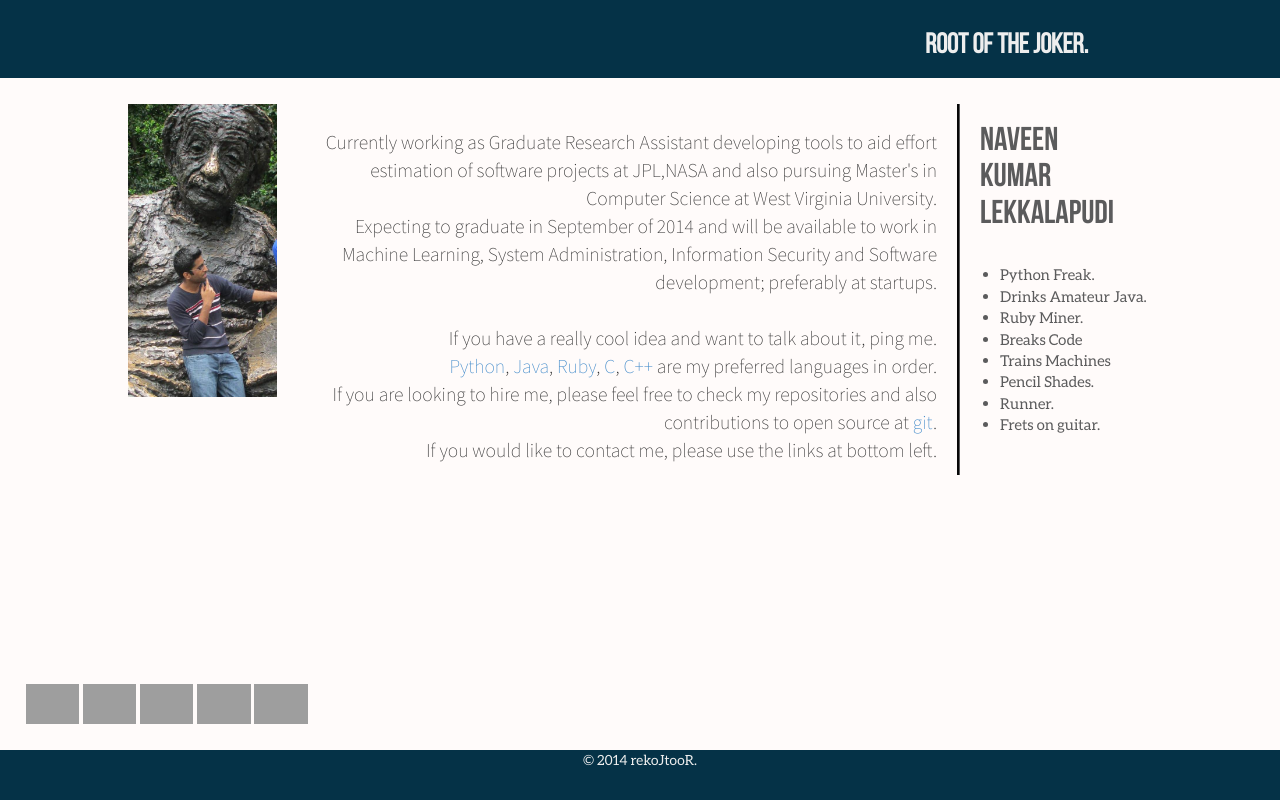
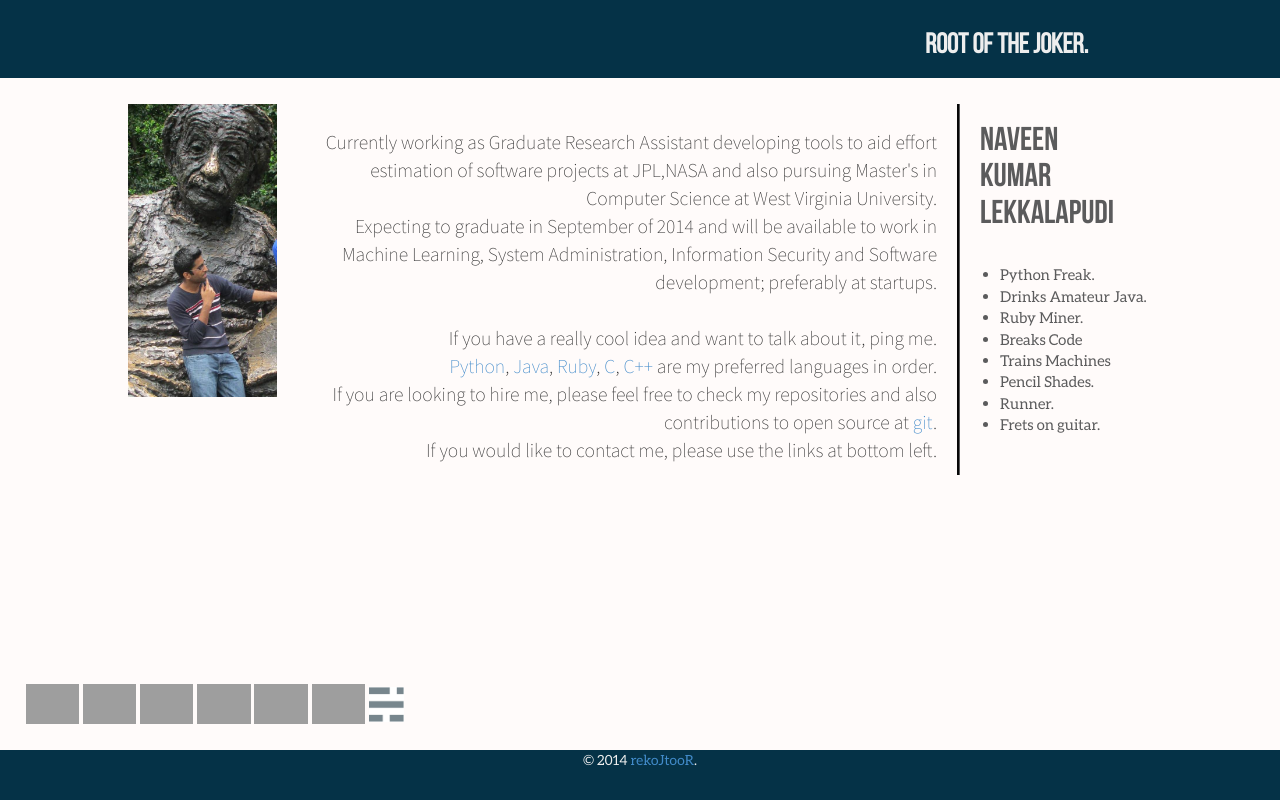
Before and after one commit to nave91/persona, a plain HTML site: page index.html in a window 1280 px wide. Drawn offline with Linux system fonts and the light colour scheme; grey boxes are pictures that could not be loaded.

Commit message:
adding ghost and gmail'

```diff
--- a/index.html
+++ b/index.html
@@ -34,12 +34,13 @@
         </div>
 
         <div class="media">
+            <a target="_blank" href="mailto:rekojtoor@gmail.com"><img src="http://www.google.com/images/icons/product/googlemail-64.png" alt="gmail" height="40"></a>
             <a href="https://www.facebook.com/lnaveenk"><img src="https://www.facebookbrand.com/img/assets/asset.f.logo.lg.png" alt="fb"  height="40"></a>
             <a href="https://twitter.com/rekojtoor"><img src="https://g.twimg.com/Twitter_logo_blue.png" alt="twitter"  height="40"></a>
             <a href="http://www.linkedin.com/in/nave91"><img src="https://dlc1-s.licdn.com/sites/default/files/InBug-60px-R.png" alt="linkedin" height="40"></a>
             <a href="https://github.com/nave91"><img src="https://assets-cdn.github.com/images/modules/logos_page/GitHub-Mark.png" alt="github" height="40"></a>
             <a href="/gitlab"><img src="http://git-scm.com/images/logos/downloads/Git-Icon-1788C.png" alt="github" height="40"></a>
-
+            <a href="http://blog.naveenl.com"><img src="img/ghost.png" alt="ghost"  height="35"></a>
         </div>
         <div class="startpage-rightbox">
             <h1>Naveen Kumar Lekkalapudi</h1>
@@ -56,7 +57,7 @@
 
         </div>
         <div class="footer">
-            <center>&copy; 2014 rekoJtooR.</center>
+            <center>&copy; 2014 <a href="mailto:rekojtoor@gmail.com">rekoJtooR</a>.</center>
             <left>
 
             </left>
```
Also changed, not shown: img/ghost.png (added).
